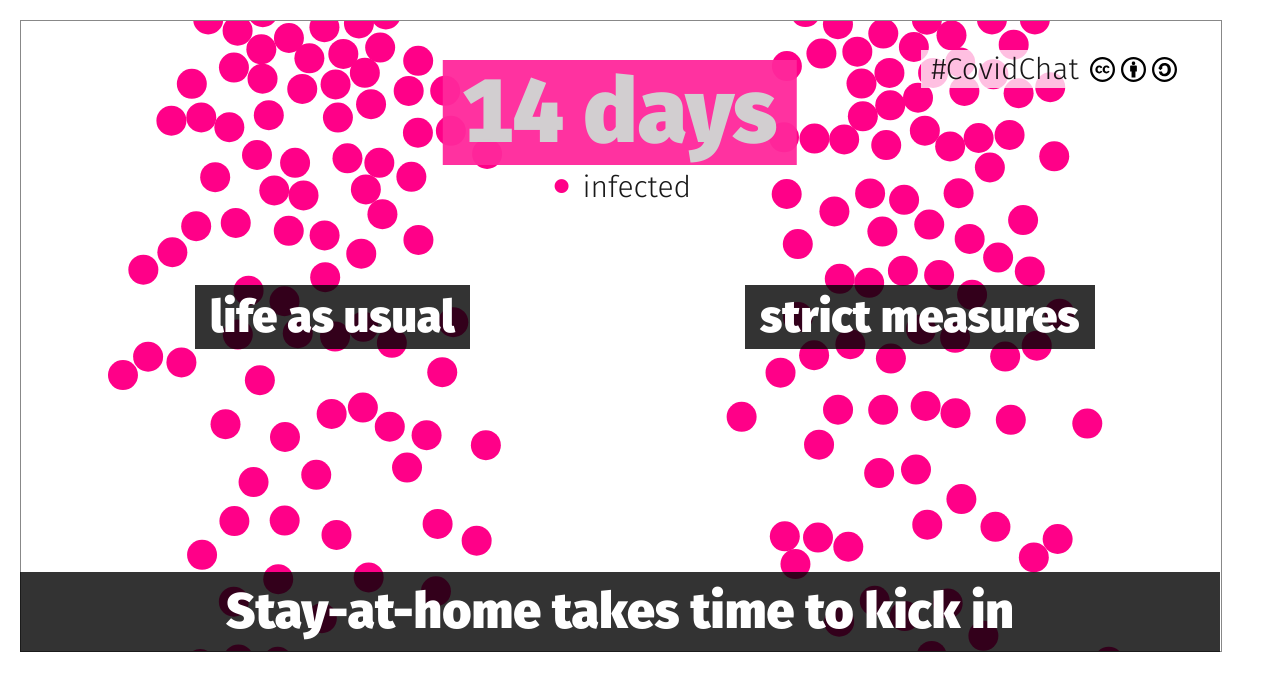
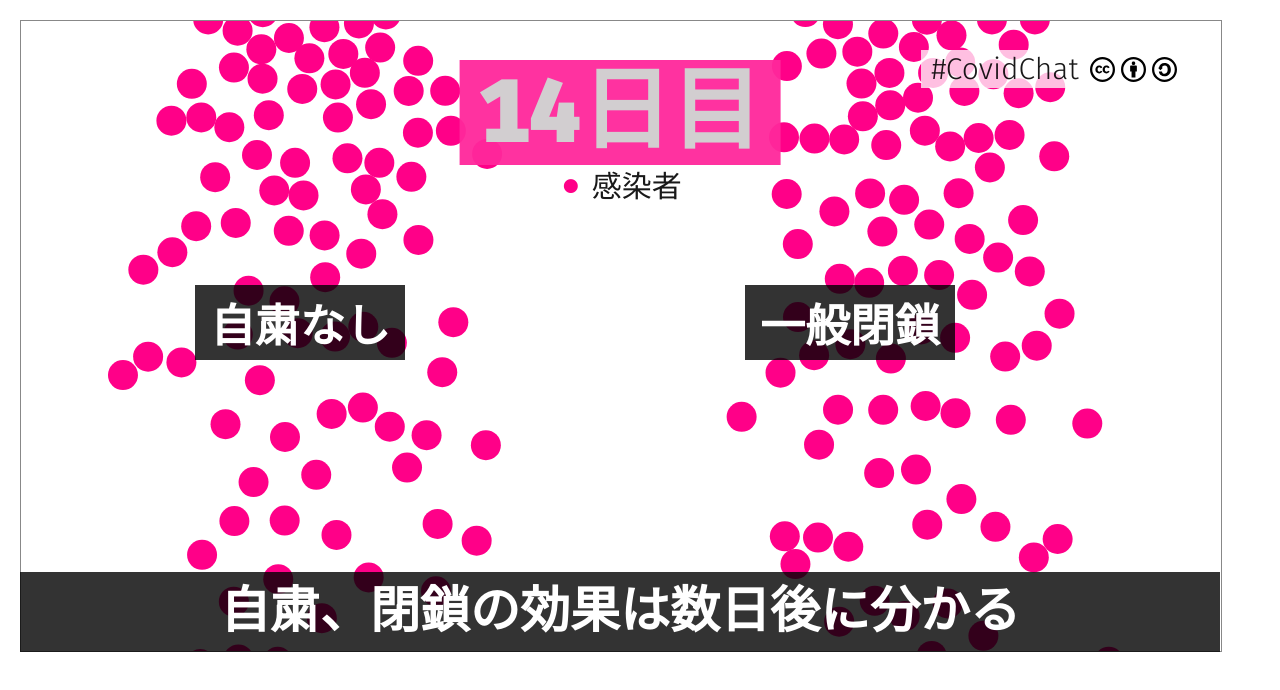
Before and after one commit to cheerful/covidchat-14days-waterfall, a plain HTML site: page index.html in a window 1280 px wide. Drawn offline with Linux system fonts and the light colour scheme; animation ran at ten frames a second.

Commit message:
Japanese version

```diff
--- a/index.html
+++ b/index.html
@@ -108,7 +108,7 @@
       // document.getElementById('pct2').innerHTML =
       //   Math.round(days) + ' days';
       daysEl.innerHTML =
-        Math.round(days) + ' day'+ ((Math.round(days) == 1) ? '' : 's');
+        Math.round(days) + '日目'+ ((Math.round(days) == 1) ? '' : '');
 
       // if (days >= 14) {
       //   document.getElementById('cutoff').style.opacity = '0.999';
@@ -398,18 +398,15 @@
 </div>
 
 <div class="l2" id="l2_1">
-  life as usual
+  自粛なし
 </div>
 
 <div class="l2" id="l2_2">
-  strict measures
-</div>
-<div id="cutoff">
-  <span>Infections<br>at 14 days</span>
+  一般閉鎖
 </div>
 
 <div id="legend">
-  <span style="color:#f08">⚫︎</span> infected<br>
+  <span style="color:#f08">⚫︎</span> 感染者<br>
   <!--<span style="color:#0c4">⚫︎</span> treated-->
 </div>
 <div id="covidchat">
@@ -417,7 +414,7 @@
   <img src="cc.svg"><img src="by.svg"><img src="sa.svg">
 </div>
 <div id="stay_at_home">
-  Stay-at-home takes time to kick in
+  自粛、閉鎖の効果は数日後に分かる
 </div>
 </body>
 </html>
```
